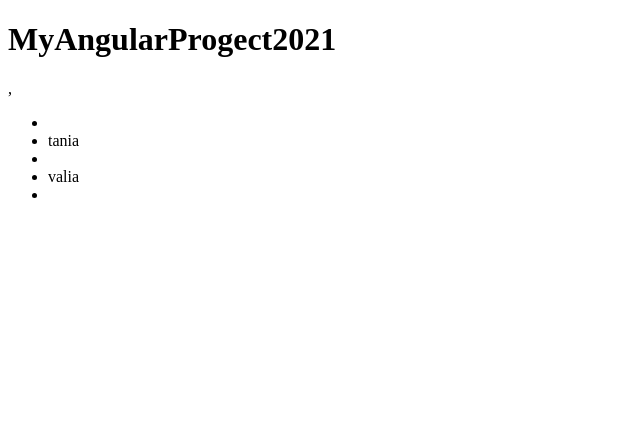
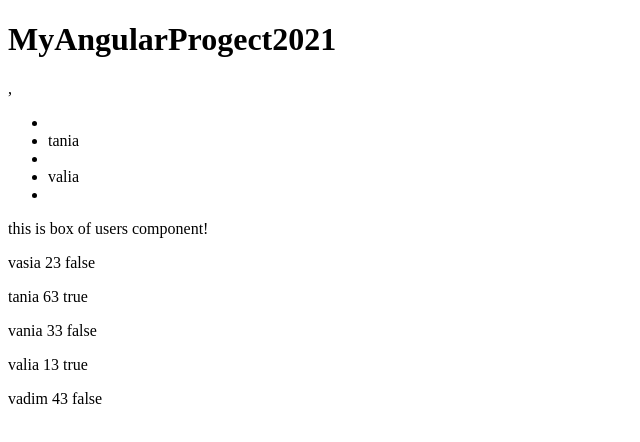
Before and after one commit to VitaliyKrymov/MyAngularProgect2021, an Angular app: page / in a window 1280 px wide. Shown: the top 442 px of the page, without its empty margins (0-640 px from the left). Built offline with nearby package versions, Linux system fonts and the light colour scheme.

Commit message:
start angular lesson1

```diff
--- a/src/app/app.component.html
+++ b/src/app/app.component.html
@@ -503,3 +503,4 @@
   <div *ngIf="user.status">{{user.name}}</div>
   </li>
 </ul>
+<app-users> </app-users>
--- a/src/app/app.module.ts
+++ b/src/app/app.module.ts
@@ -2,10 +2,14 @@ import { NgModule } from '@angular/core';
 import { BrowserModule } from '@angular/platform-browser';
 
 import { AppComponent } from './app.component';
+import { UsersComponent } from './users/users.component';
+import { UserComponent } from './user/user.component';
 
 @NgModule({
   declarations: [
-    AppComponent
+    AppComponent,
+    UsersComponent,
+    UserComponent
   ],
   imports: [
     BrowserModule
--- /dev/null
+++ b/src/app/models/userModel.ts
@@ -0,0 +1,5 @@
+export interface IUserModel{
+  name: string;
+  age: number;
+  status: boolean;
+}
--- /dev/null
+++ b/src/app/user/user.component.html
@@ -0,0 +1 @@
+<p>{{userObj.name}} {{userObj.age}} {{userObj.status}}</p>
--- /dev/null
+++ b/src/app/user/user.component.ts
@@ -0,0 +1,17 @@
+import { Component,Input, OnInit } from '@angular/core';
+import {IUserModel} from "../models/userModel";
+
+@Component({
+  selector: 'app-user',
+  templateUrl: './user.component.html',
+  styleUrls: ['./user.component.scss']
+})
+export class UserComponent implements OnInit {
+@Input ()
+  userObj: IUserModel;
+  constructor() { }
+
+  ngOnInit(): void {
+  }
+
+}
--- /dev/null
+++ b/src/app/users/users.component.html
@@ -0,0 +1,2 @@
+<p>this is box of users component!</p>
+<app-user *ngFor="let user of users" [userObj]="user"></app-user>
--- /dev/null
+++ b/src/app/users/users.component.ts
@@ -0,0 +1,21 @@
+import { Component, OnInit } from '@angular/core';
+import {IUserModel} from "../models/userModel";
+
+@Component({
+  selector: 'app-users',
+  templateUrl: './users.component.html',
+  styleUrls: ['./users.component.scss']
+})
+export class UsersComponent  {
+  users:IUserModel[] =[
+    {name:'vasia',age:23,status:false},
+    {name:'tania',age:63,status:true},
+    {name:'vania',age:33,status:false},
+    {name:'valia',age:13,status:true},
+    {name:'vadim',age:43,status:false},
+  ];
+  constructor() { }
+
+
+
+}
--- a/tsconfig.json
+++ b/tsconfig.json
@@ -2,6 +2,7 @@
 {
   "compileOnSave": false,
   "compilerOptions": {
+    "strictPropertyInitialization": false,
     "baseUrl": "./",
     "outDir": "./dist/out-tsc",
     "forceConsistentCasingInFileNames": true,
```
Also changed, not shown: src/app/user/user.component.scss (added), src/app/users/users.component.scss (added).
